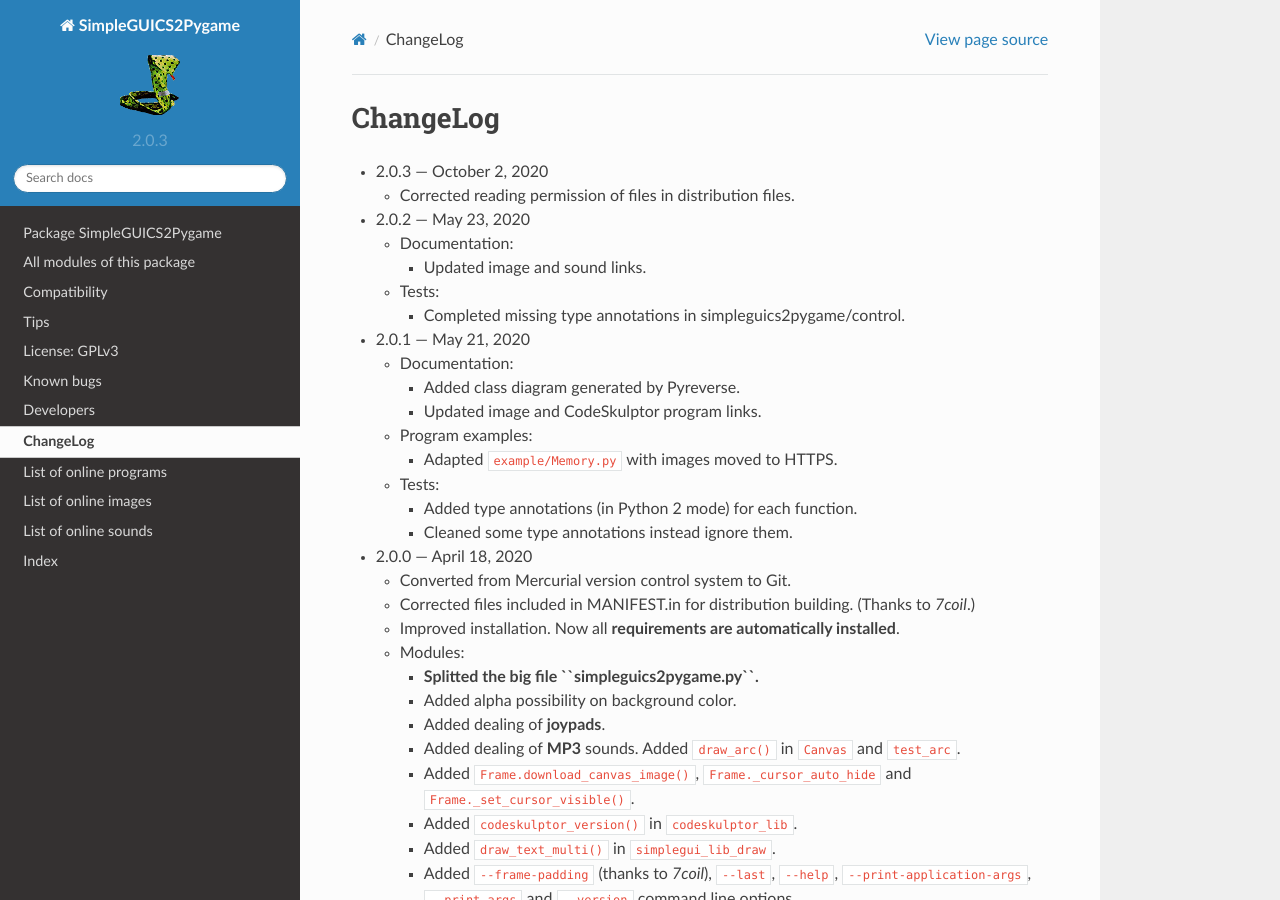
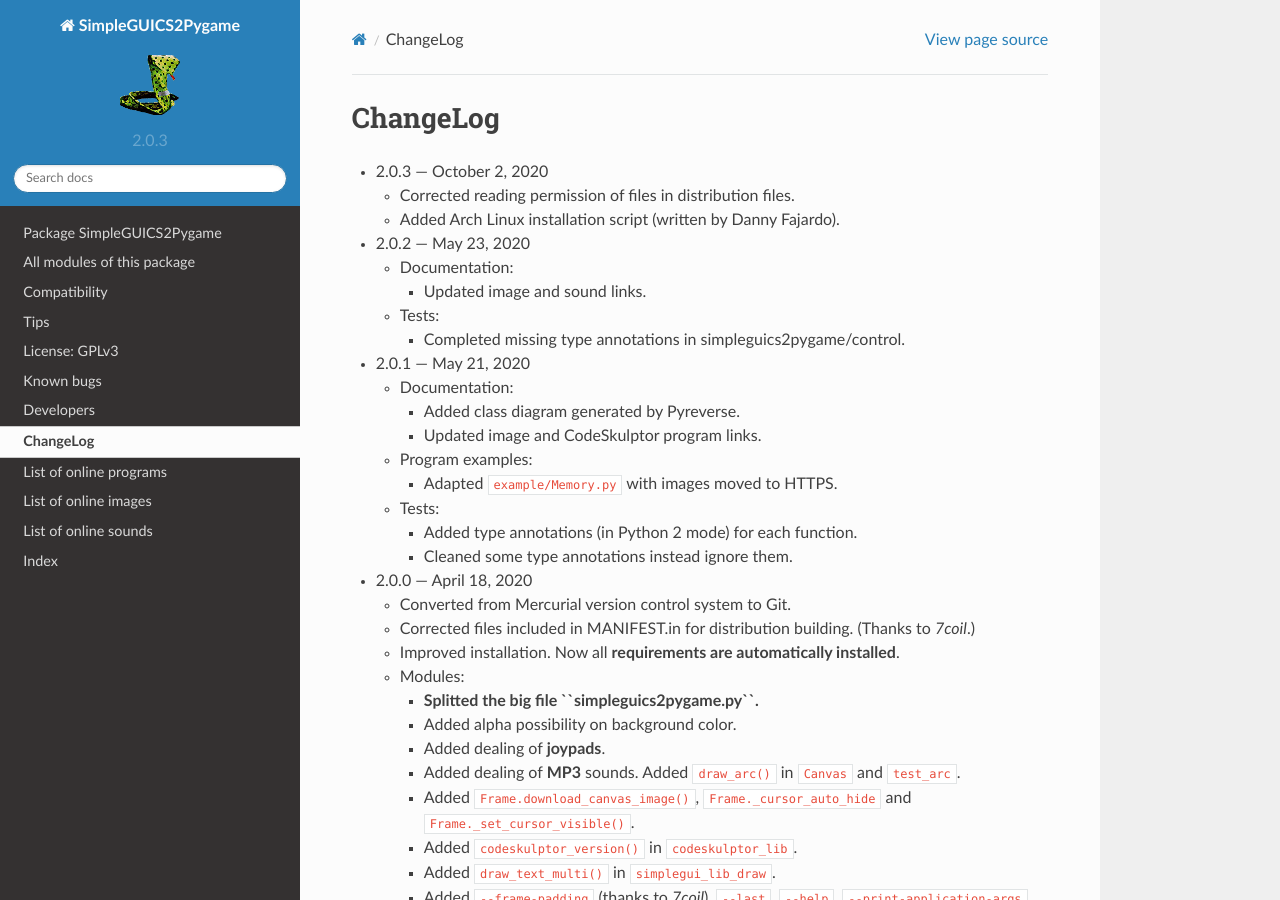
Before and after one commit to rhul-compsoc/SimpleGUICS2Pygame, a Sphinx documentation site: the page built from Sphinx/ChangeLog.rst, in a window 1280 px wide and 900 px high. Built offline with Sphinx 7.4.7 and the Read the Docs theme 2.0.0, drawn with Linux system fonts in a browser that asks for light colours.

Commit message:
Added Arch Linux installation script.

```diff
--- a/Sphinx/ChangeLog.rst
+++ b/Sphinx/ChangeLog.rst
@@ -3,6 +3,7 @@ ChangeLog
 * 2.0.3 — October 2, 2020
 
   - Corrected reading permission of files in distribution files.
+  - Added Arch Linux installation script (written by Danny Fajardo).
 
 * 2.0.2 — May 23, 2020
 
--- a/Sphinx/index.rst
+++ b/Sphinx/index.rst
@@ -113,6 +113,11 @@ Installation of SimpleGUICS2Pygame
 
 But if the installation failed,
 then install them separately and after that try again to install SimpleGUICS2Pygame.
+
+On Arch Linux you can use this package installation script (written by Danny Fajardo):
+`Arch_Linux/PKGBUILD`_.
+
+.. _`Arch_Linux/PKGBUILD`: https://bitbucket.org/OPiMedia/simpleguics2pygame/GNU_Linux/Arch_Linux/PKGBUILD
 
 
 Package pygame_ required
```
Also changed, not shown: README.rst (+8 -0 lines), 1 other file.
